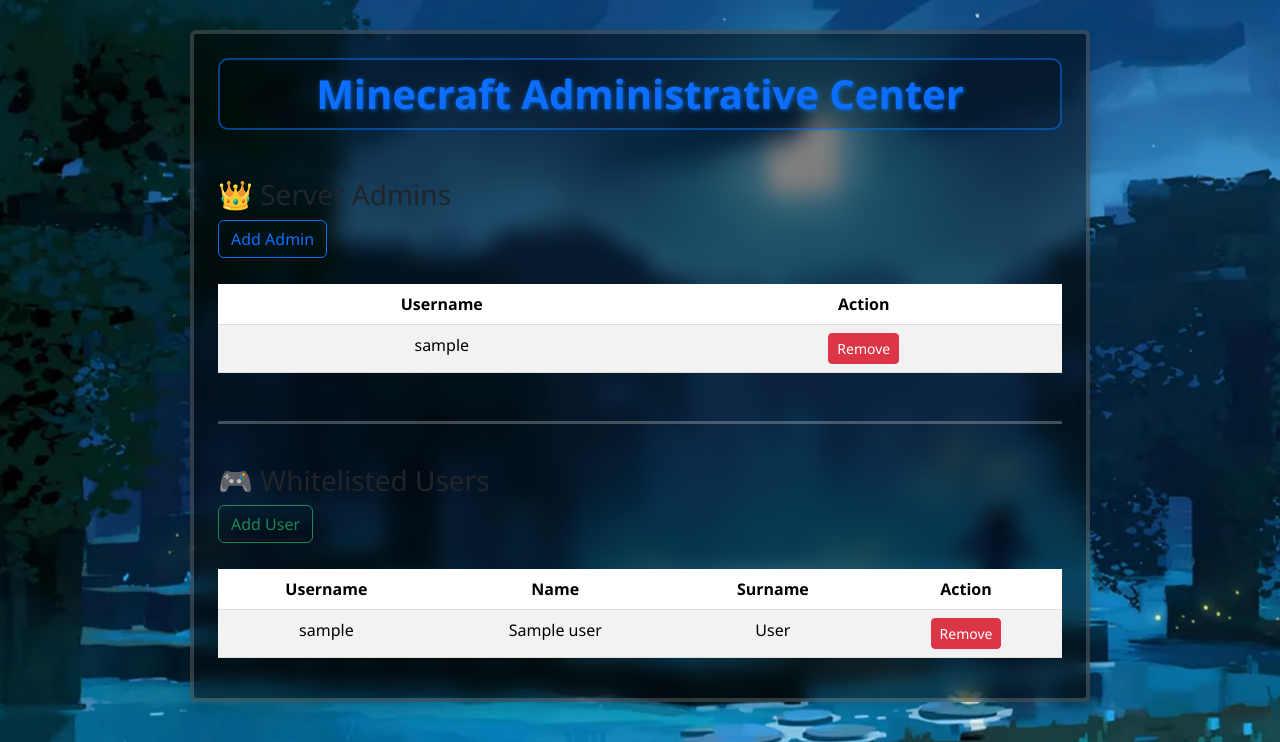
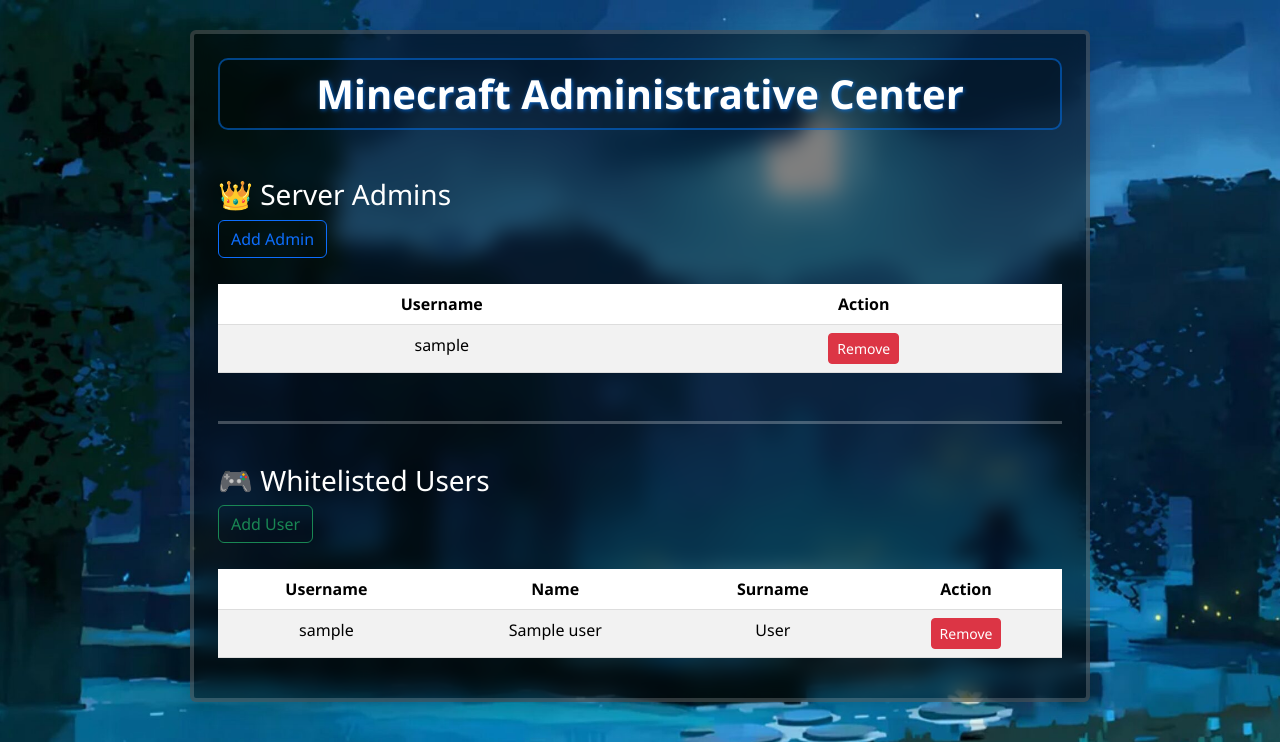
Before and after one commit to ALMAkojc525/minecraft-admin-site, a Flask app: template templates/index.html in a window 1280 px wide. Shown: the top 742 px of the page. Run offline with Flask 3, Linux system fonts and the light colour scheme; the template is opened without the code that fills it: most values are stand-ins (such as "Sample title", 1, 10 or a date in 2020).

Commit message:
Beli naslovi

```diff
--- a/templates/index.html
+++ b/templates/index.html
@@ -2,11 +2,11 @@
 {% block title %}Minecraft Admin Center{% endblock %}
 
 {% block content %}
-<h1 class="text-primary text-center mb-5">Minecraft Administrative Center</h1>
+<h1 class="heading-main text-center mb-5">Minecraft Administrative Center</h1>
 
 <!-- Server Admins Section -->
 <div class="mb-5">
-  <h3 class="text-dark">👑 Server Admins</h3>
+  <h3 class="heading-sub">👑 Server Admins</h3>
   <a href="{{ url_for('add_admin') }}" class="btn btn-outline-primary mb-3">Add Admin</a>
   <table class="table table-striped">
     <thead>
@@ -29,7 +29,7 @@
 
 <!-- Whitelisted Users Section -->
 <div>
-  <h3 class="text-dark">🎮 Whitelisted Users</h3>
+  <h3 class="heading-sub">🎮 Whitelisted Users</h3>
   <a href="{{ url_for('add_user') }}" class="btn btn-outline-success mb-3">Add User</a>
   <table class="table table-striped">
     <thead>
```
